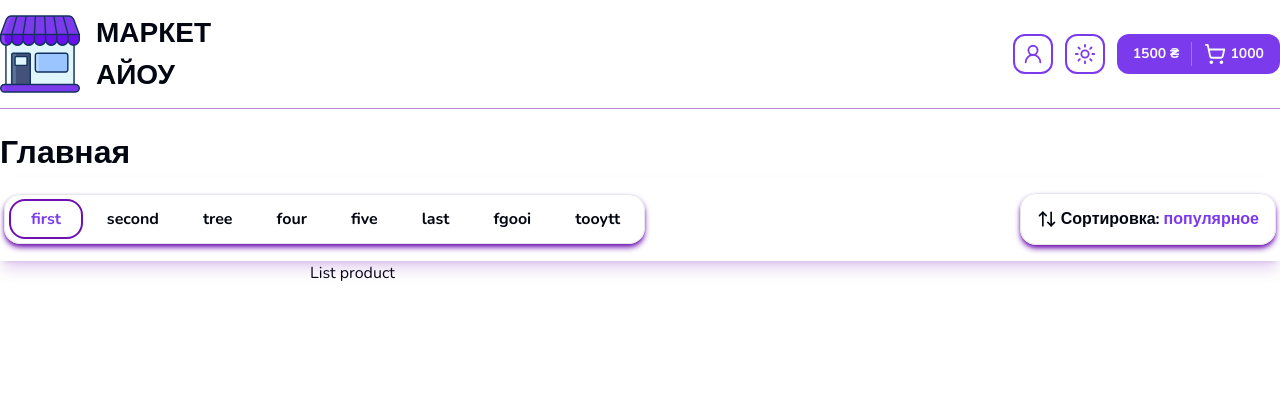
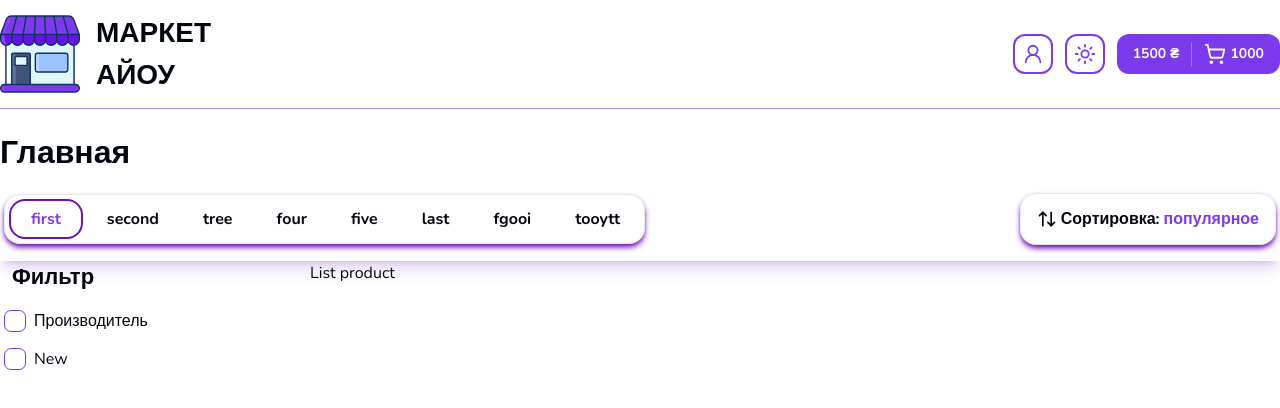
Before and after one commit to smartware10/market.io.frontend, a Next.js app: page / in a window 1280 px wide. Shown: the top 408 px of the page. Built offline with nearby package versions, Linux system fonts and the light colour scheme.

Commit message:
Add filter settings

```diff
--- a/src/components/shared/filters.tsx
+++ b/src/components/shared/filters.tsx
@@ -1,5 +1,6 @@
 import React from "react";
-import { cn } from "@/lib/utils";
+import { Title } from "@/components/shared";
+import { FilterCheckbox } from "@/components/shared";
 
 interface Props {
   className?: string;
@@ -8,8 +9,14 @@ interface Props {
 export const Filters: React.FC<Props> = ({ className }) => {
   return (
     <>
-      <div className={cn("", className)}></div>
-      <div></div>
+      <div className={className}>
+        <Title text={"Фильтр"} size={"sm"} className={"ml-3 mb-4 font-bold"} />
+      </div>
+
+      <div className={"flex flex-col gap-4"}>
+        <FilterCheckbox text={"Производитель"} value={"1"} />
+        <FilterCheckbox text={"New"} value={"2"} />
+      </div>
     </>
   );
 };
```
